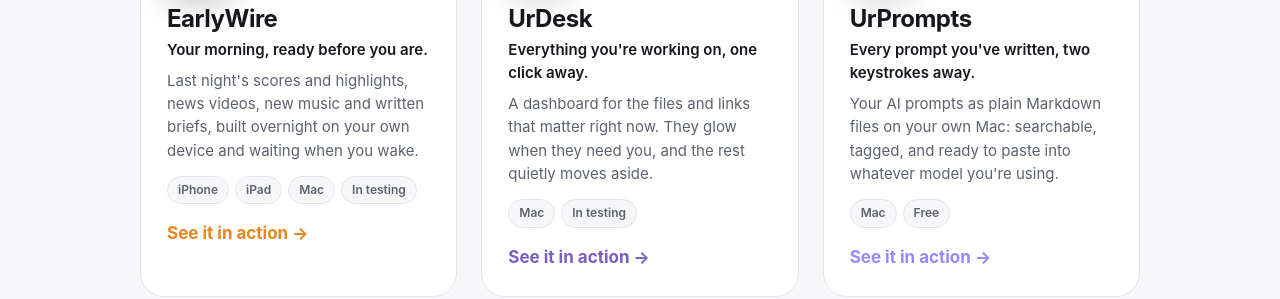
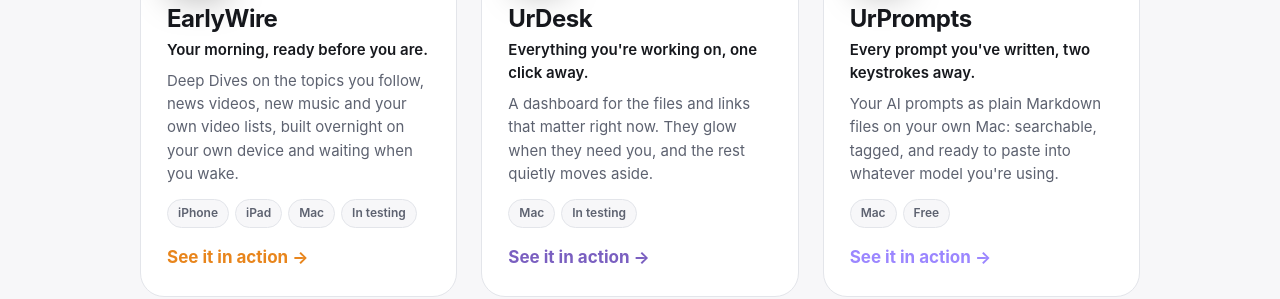
Before and after one commit to sean-sms/sms-apps-site, a plain HTML site: page index.html in a window 1280 px wide. Shown: the part 739-1038 px from the top of the page. Drawn offline with Linux system fonts and the light colour scheme.

Commit message:
EarlyWire card: Deep Dives wording and the new Home screen
Co-Authored-By: Claude Fable 5.2 <noreply@anthropic.com>

```diff
--- a/index.html
+++ b/index.html
@@ -49,7 +49,7 @@
             <img class="icon icon-square" src="/assets/icons/earlywire.png" alt="" width="64" height="64">
             <h3>EarlyWire</h3>
             <p class="tag">Your morning, ready before you are.</p>
-            <p>Last night's scores and highlights, news videos, new music and written briefs, built overnight on your own device and waiting when you wake.</p>
+            <p>Deep Dives on the topics you follow, news videos, new music and your own video lists, built overnight on your own device and waiting when you wake.</p>
             <ul class="chips"><li>iPhone</li><li>iPad</li><li>Mac</li><li>In testing</li></ul>
             <span class="more">See it in action <span aria-hidden="true">&rarr;</span></span>
           </div>
```
Also changed, not shown: assets/cards/earlywire-home.jpg.
